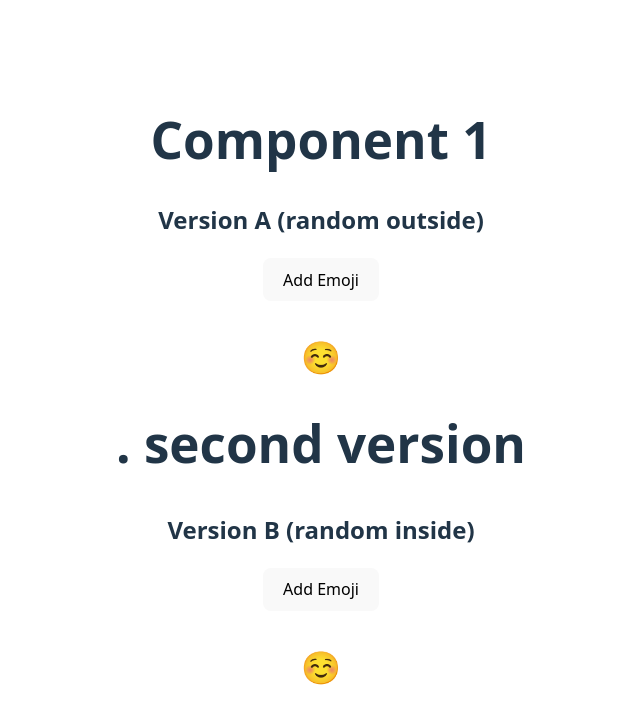
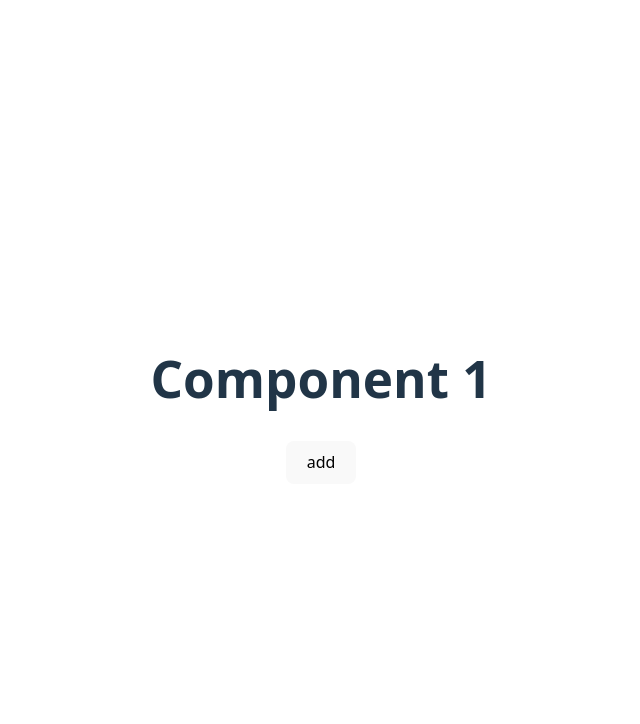
Before and after one commit to IVA079/web_dev, a React (Vite) app in the folder react-object-state/: page / in a window 1280 px wide. Shown: the top 724 px of the page, without its empty margins (319-959 px from the left). Built offline with nearby package versions, Linux system fonts and the light colour scheme.

Commit message:
easy version

```diff
--- a/react-object-state/src/App.jsx
+++ b/react-object-state/src/App.jsx
@@ -9,6 +9,9 @@ import EmojiClickerA from './EmojiClicker';
 import EmojiClickerB from './EmojiClickerB';
 
 
+import E_e from './e_example';
+
+
 
 function App() {
 
@@ -16,12 +19,14 @@ function App() {
 
   return (
     <div>
-      <h1>Component 1</h1>
+     <h1>Component 1</h1>
 
-<EmojiClickerA/>
 
-<h1>.     second version</h1>
-<EmojiClickerB/>
+
+<E_e/>
+
+
+
     </div>
   );
 }
--- /dev/null
+++ b/react-object-state/src/e_example.jsx
@@ -0,0 +1,44 @@
+import { useState } from "react"
+
+export default function E_e() {
+
+    let [arr, set] = useState([""]);
+
+
+
+
+    let add = () => {
+
+
+
+set(  [...arr, "🎶"]);
+
+
+    }
+
+
+
+
+
+
+
+    return (
+
+
+
+        <div>
+            {
+                arr.map(
+                    (e) => {
+
+                        return <p>{e}</p>;
+
+                    }
+                )
+
+            }
+
+            <button onClick={add}>add </button>
+        </div>
+    )
+}
```
